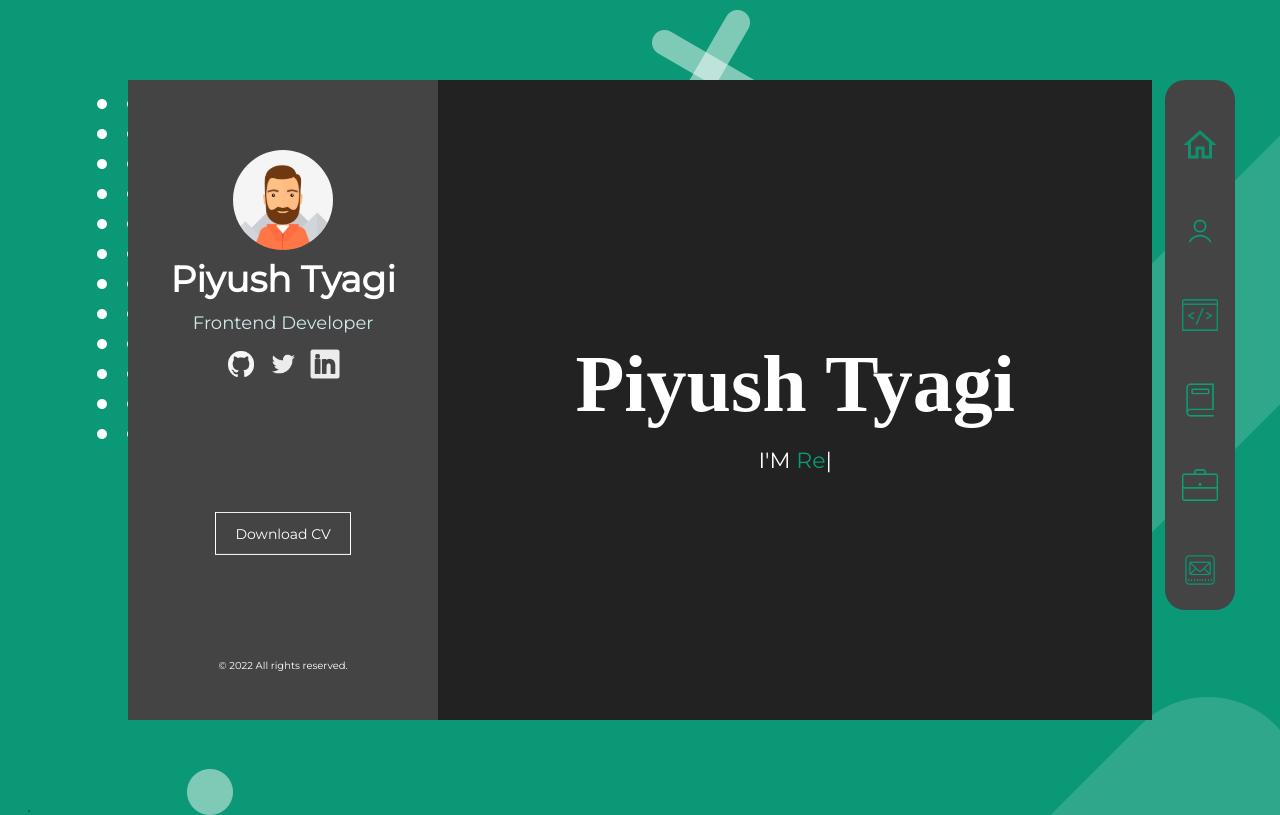
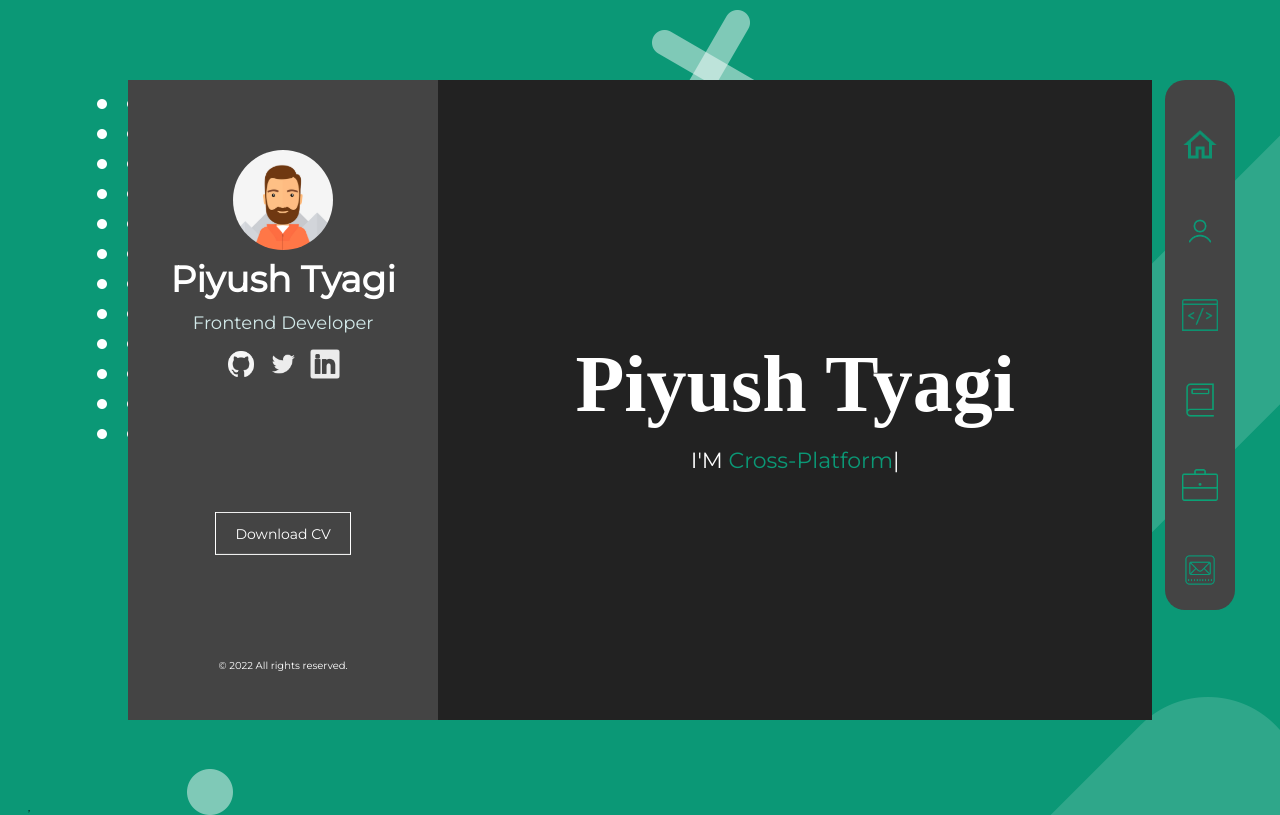
Before and after one commit to Piyush-45/Portfolio, a React (Vite) app: page / in a window 1280 px wide. Built offline with nearby package versions, Linux system fonts and the light colour scheme.

Commit message:
Update Home.jsx

```diff
--- a/src/Pages/Home.jsx
+++ b/src/Pages/Home.jsx
@@ -9,9 +9,7 @@ const Home = () => {
 
   useEffect(() => {
     const typed = new Typed(el.current, {
-      strings: ["Versatile Web and React Developer",
-      "Responsive Web and Mobile Freelancer",
-      "Agile Design Freelancer"],
+     strings: [' Full-Stack MERN Developer.', 'Cross-Platform App Developer(React Native)', 'YouTube Content Creator'],
       // Speed settings, try diffrent values untill you get good results
       startDelay: 30,
       typeSpeed:70,
```
